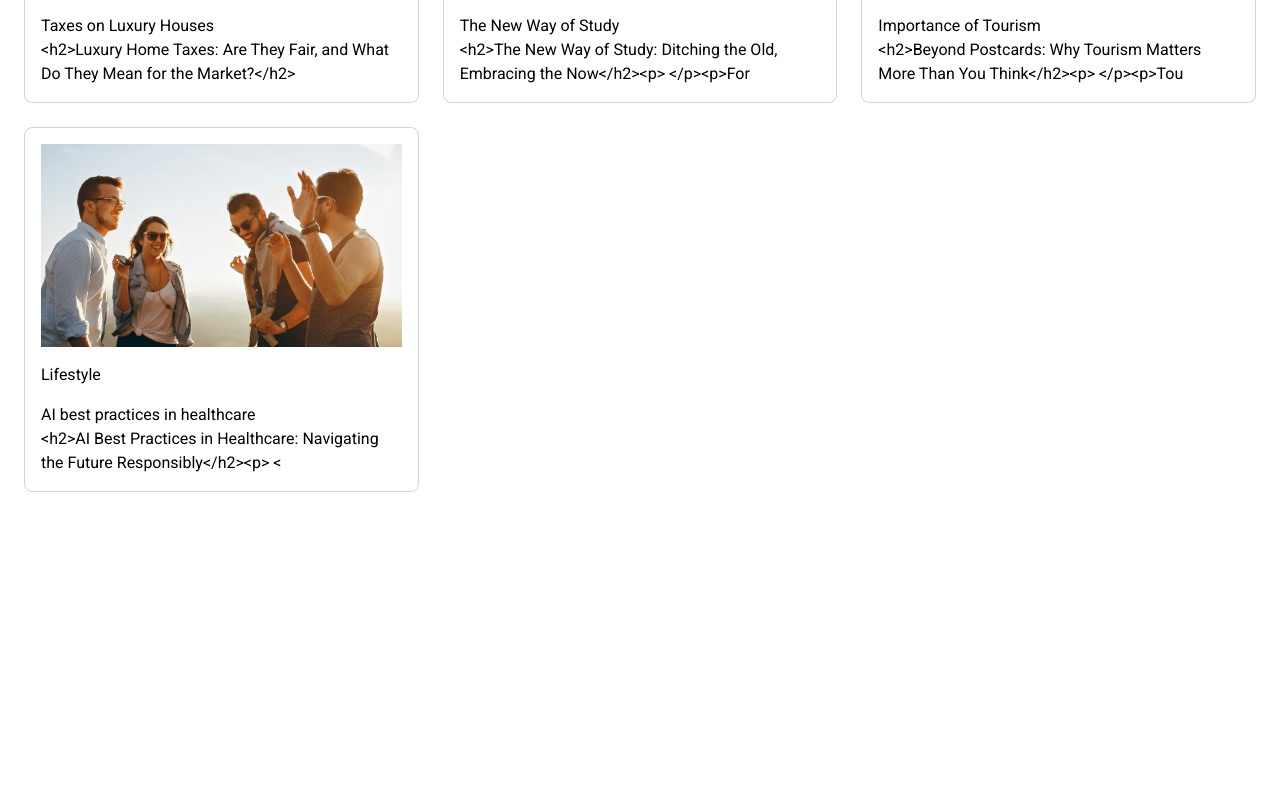
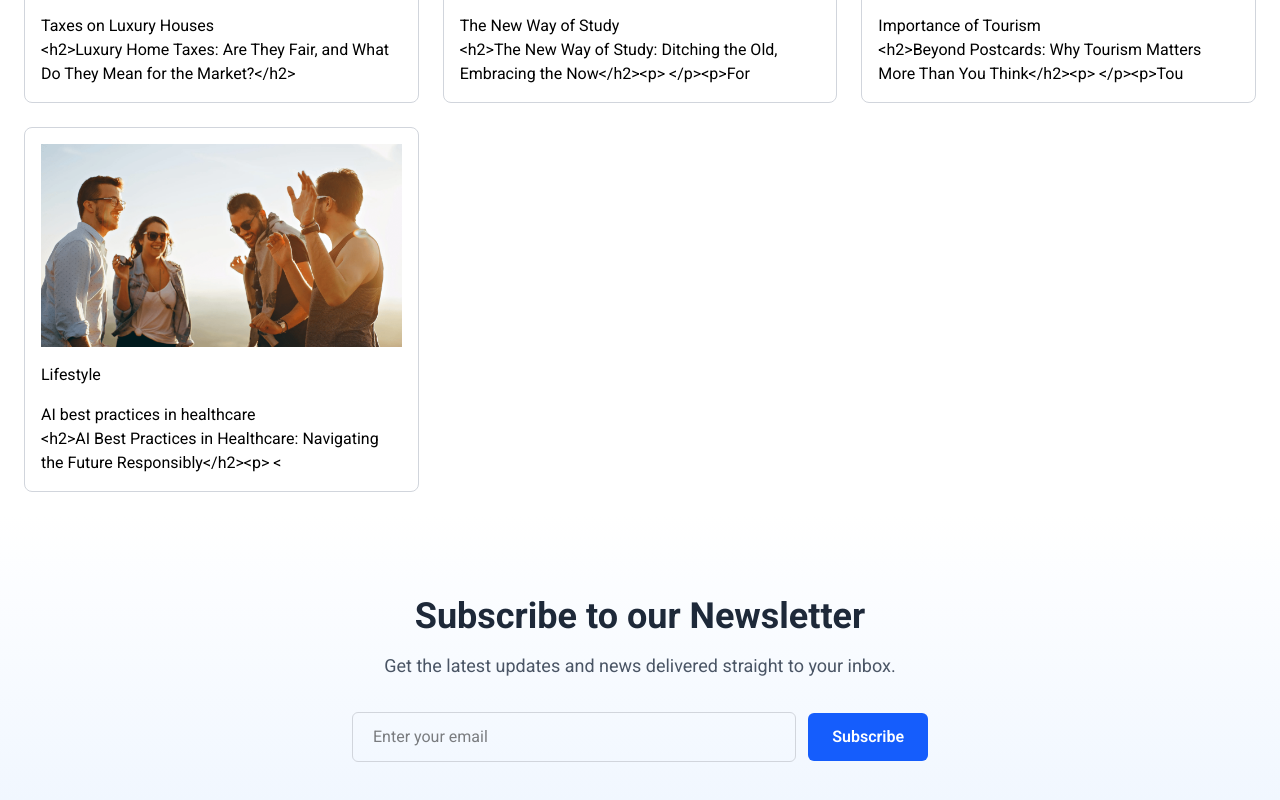
Before and after one commit to IrianB/QuickBlog, a React (Vite) app in the folder fe/: page / in a window 1280 px wide. Shown: the part 1703-2503 px from the top of the page. Before the commit the page ends 2219 px from the top, so only its background shows below. Built offline with nearby package versions, Linux system fonts and the light colour scheme.

Commit message:
added Newsletter

```diff
--- a/fe/src/components/BlogList.jsx
+++ b/fe/src/components/BlogList.jsx
@@ -1,7 +1,7 @@
 import React, { useState } from "react";
 import { motion } from "motion/react";
 import { blog_data, blogCategories } from "../assets/assets";
-import BlogCards from "./BlogCards"; // ✅ make sure this exists
+import BlogCards from "./BlogCards";
 
 const BlogList = () => {
   const [menu, setMenu] = useState("All");
@@ -15,7 +15,7 @@ const BlogList = () => {
           <motion.button
             key={item}
             onClick={() => setMenu(item)}
-            layout // ✅ fixed here
+            layout
             transition={{ type: "spring", stiffness: 400, damping: 30 }}
             whileTap={{ scale: 0.95 }}
             className={`cursor-pointer px-10 py-3 rounded-full font-medium
--- a/fe/src/components/Navbar.jsx
+++ b/fe/src/components/Navbar.jsx
@@ -10,7 +10,8 @@ const Navbar = () => {
         <nav className="flex items-center justify-between px-8 py-4 bg-white shadow-md">
             <img onClick={() => navigate('/')} src={assets.logo} alt="Logo" className="h-10 cursor-pointer" />
 
-            <button onClick={() => navigate('/admin')} className="flex items-center gap-2 bg-blue-600 text-white px-5 py-2.5 rounded-md font-medium transition-all hover:bg-blue-700 hover:-translate-y-0.5 cursor-pointer">
+            <button onClick={() => navigate('/admin')} className="flex items-center gap-2 bg-blue-600 text-white px-5 py-2.5 rounded-md font-medium transition-all
+            hover:bg-blue-700 hover:-translate-y-0.5 cursor-pointer">
                 Login
                 <img src={assets.arrow} alt="arrow" className="w-4 h-4" />
             </button>
--- /dev/null
+++ b/fe/src/components/Newsletter.jsx
@@ -0,0 +1,33 @@
+import React from "react";
+
+const Newsletter = () => {
+  return (
+    <section className="w-full bg-gradient-to-b from-white to-blue-50 py-20 px-6 text-center">
+      <div className="max-w-3xl mx-auto">
+        <h1 className="text-3xl sm:text-4xl font-bold text-gray-800 mb-4">
+          Subscribe to our Newsletter
+        </h1>
+        <p className="text-lg text-gray-600 mb-8">
+          Get the latest updates and news delivered straight to your inbox.
+        </p>
+
+        <form className="flex flex-col sm:flex-row items-center justify-center gap-3 max-w-xl mx-auto">
+          <input
+            type="email"
+            placeholder="Enter your email"
+            required
+            className="flex-1 w-full px-5 py-3 rounded-md border border-gray-300 focus:outline-none focus:ring-2 focus:ring-blue-500"
+          />
+          <button
+            type="submit"
+            className="w-full sm:w-auto bg-blue-600 text-white font-semibold px-6 py-3 rounded-md hover:bg-blue-700 transition-colors cursor-pointer"
+          >
+            Subscribe
+          </button>
+        </form>
+      </div>
+    </section>
+  );
+};
+
+export default Newsletter;
--- a/fe/src/pages/Home.jsx
+++ b/fe/src/pages/Home.jsx
@@ -2,6 +2,7 @@ import React from 'react'
 import Navbar from '../components/Navbar'
 import Header from '../components/Header'
 import BlogList from '../components/BlogList'
+import Newsletter from '../components/Newsletter'
 
 const Home = () => {
   return (
@@ -9,6 +10,7 @@ const Home = () => {
       <Navbar />
       <Header />
       <BlogList />
+      <Newsletter />
     </>
   )
 }
```
